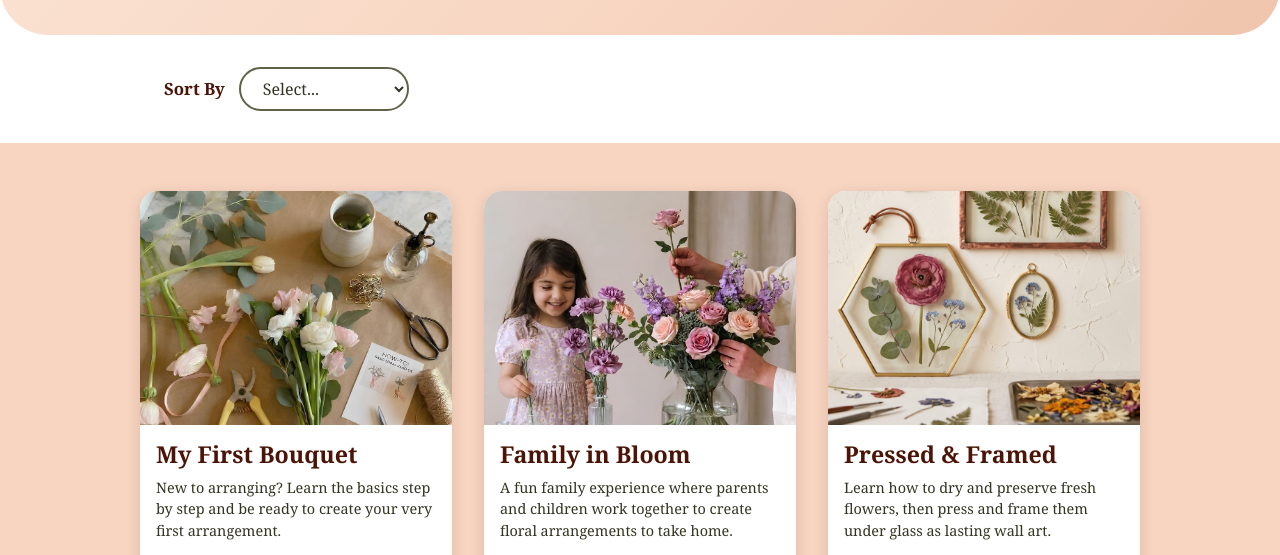
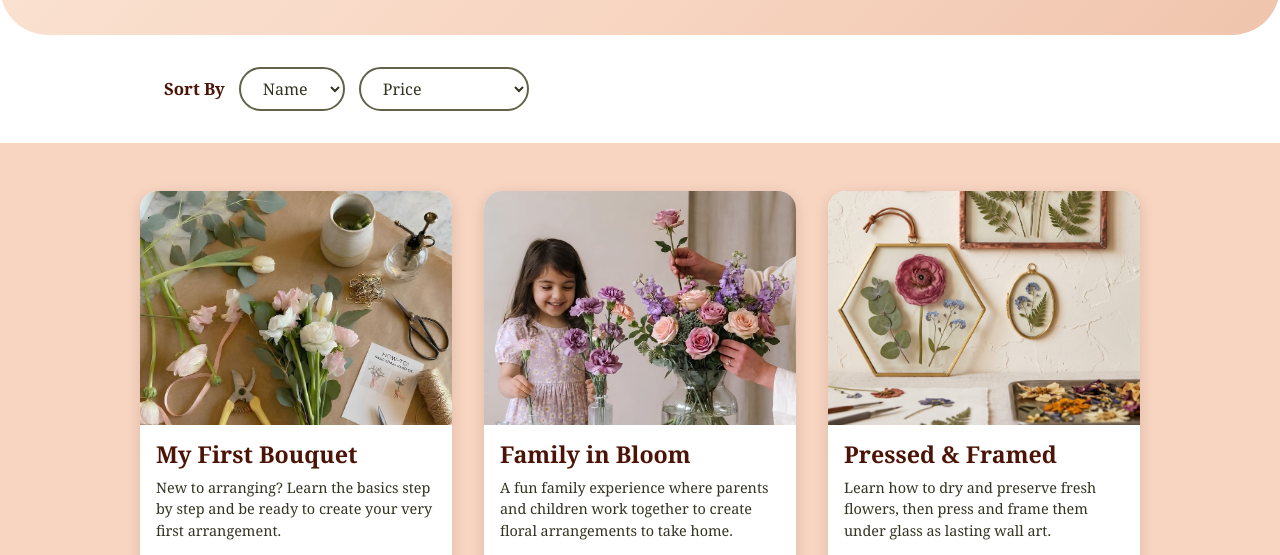
Before and after one commit to ShahadA221/IT312-Flora, a plain HTML site: page Workshops.html in a window 1280 px wide. Shown: the part 208-763 px from the top of the page. Drawn offline with Linux system fonts and the light colour scheme.

Commit message:
Refactor sort controls in Workshops.html

```diff
--- a/Workshops.html
+++ b/Workshops.html
@@ -41,17 +41,21 @@
             <!--*************************************Sort-Control**********************************************************************-->
 
             <div class="sort-bar">
-                <label class="sort-label" for="sort">Sort By</label>
+                <span class="sort-label">Sort By</span>
 
-                <select id="sort" name="sort">
-                    <option value="">Select...</option>
+                <select id="sort-name" name="sort-name" aria-label="Sort by name">
+                    <option value="">Name</option>
+                    <optgroup label="Name">
+                        <option value="name-asc">A&ndash;Z</option>
+                        <option value="name-desc">Z&ndash;A</option>
+                    </optgroup>
+                </select>
+
+                <select id="sort-price" name="sort-price" aria-label="Sort by price">
+                    <option value="">Price</option>
                     <optgroup label="Price">
                         <option value="price-asc">Low to High</option>
                         <option value="price-desc">High to Low</option>
-                    </optgroup>
-                    <optgroup label="Name">
-                        <option value="name-asc">A&ndash;Z</option>
-                        <option value="name-desc">Z&ndash;A</option>
                     </optgroup>
                 </select>
             </div>
```
